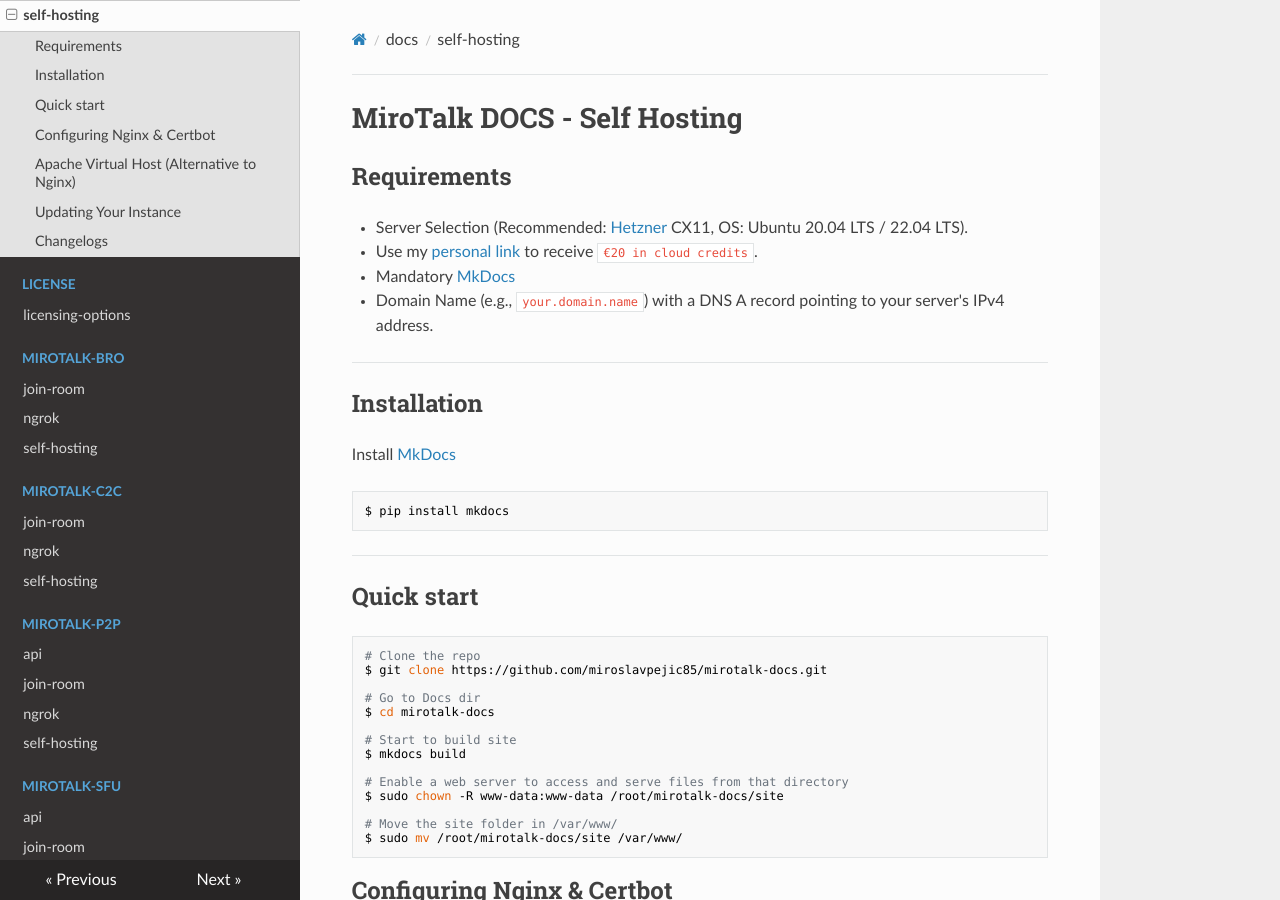
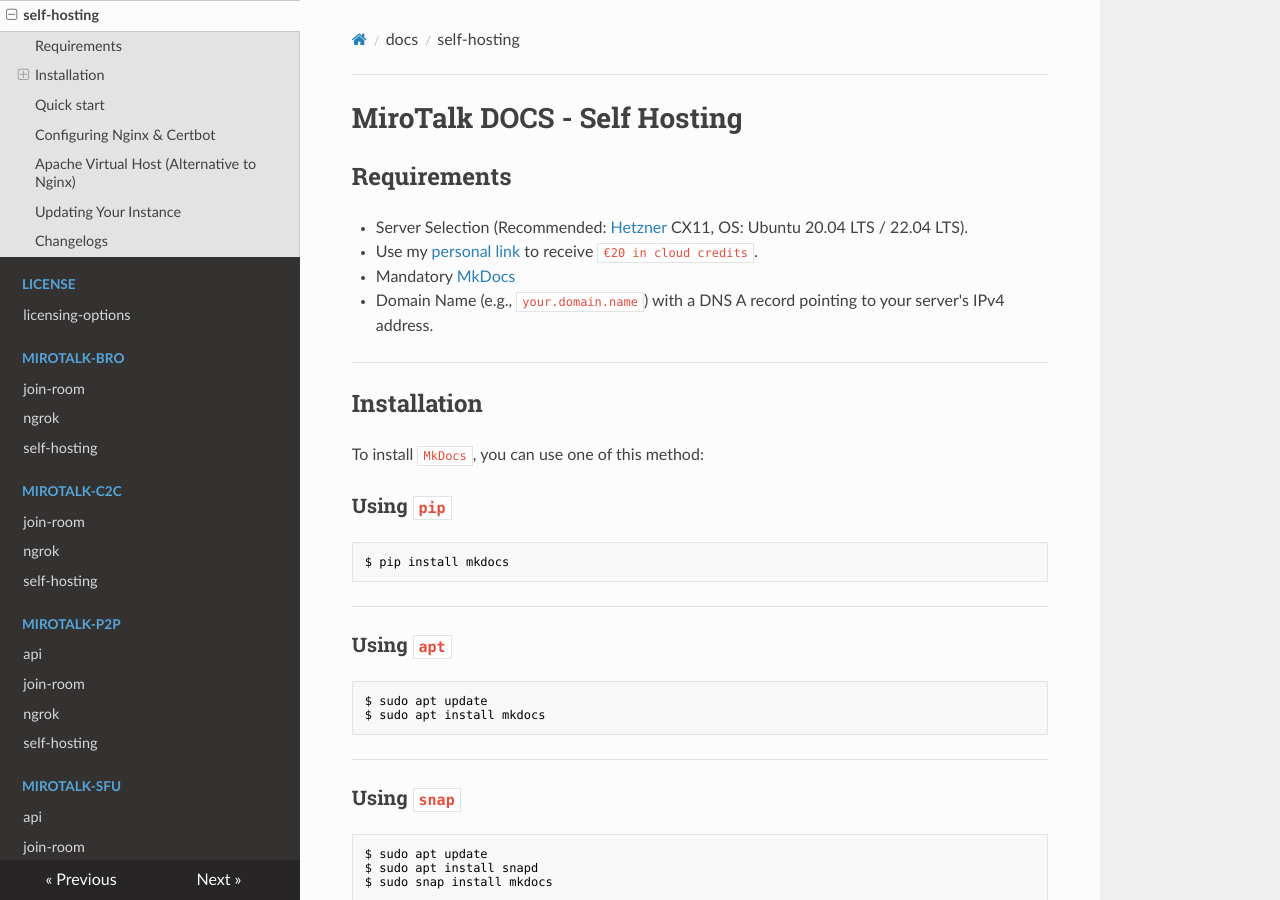
Before and after one commit to miroslavpejic85/mirotalk-docs, an MkDocs documentation site: the page built from docs/docs/self-hosting.md, in a window 1280 px wide and 900 px high. Built offline with MkDocs 1.6.1, drawn with Linux system fonts in a browser that asks for light colours; nearby versions of some CDN libraries.

Commit message:
[mirotalkdocs] - update docs

````diff
--- a/docs/docs/self-hosting.md
+++ b/docs/docs/self-hosting.md
@@ -11,10 +11,31 @@
 
 ## Installation
 
-Install [MkDocs](https://www.mkdocs.org/getting-started/)
+To install `MkDocs`, you can use one of this method:
+
+### Using `pip`
 
 ```bash
 $ pip install mkdocs
+```
+
+---
+
+### Using `apt`
+
+```bash
+$ sudo apt update
+$ sudo apt install mkdocs
+```
+
+---
+
+### Using `snap`
+
+```bash
+$ sudo apt update
+$ sudo apt install snapd
+$ sudo snap install mkdocs
 ```
 
 ---
````
